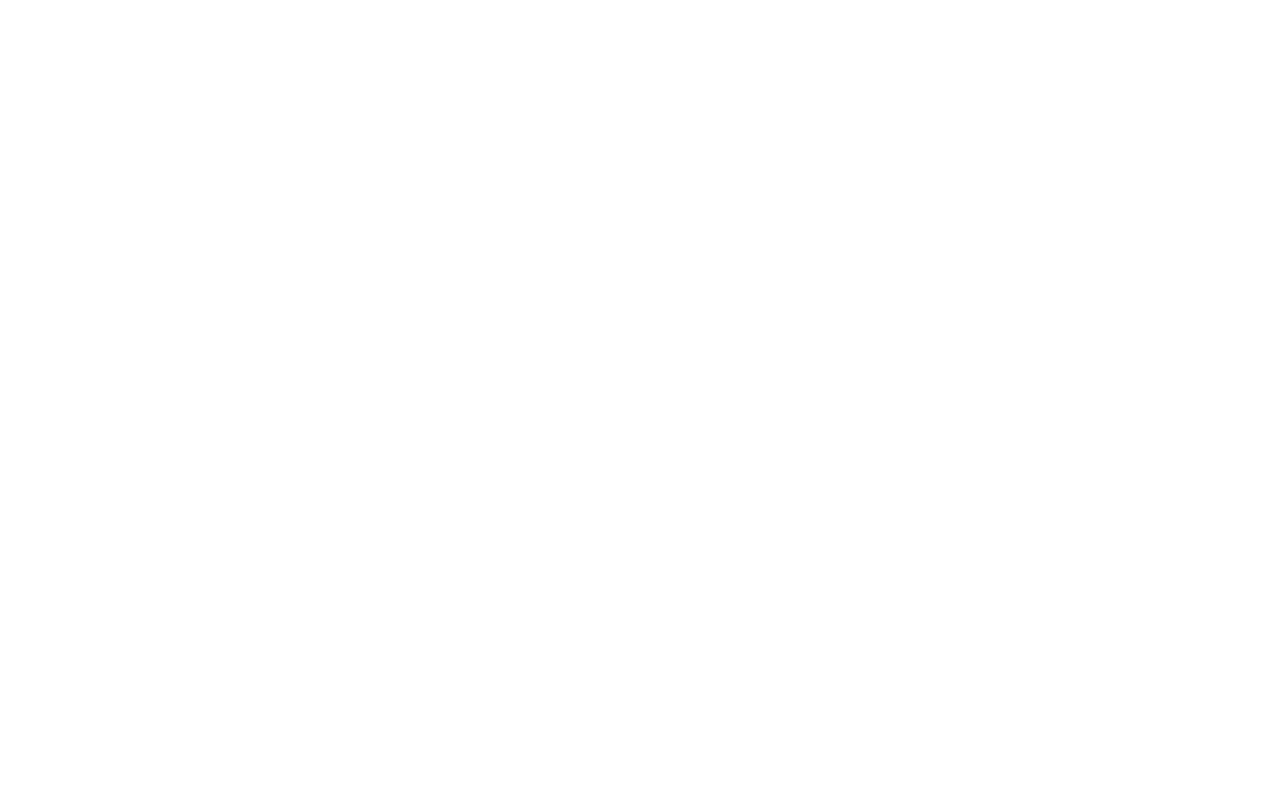
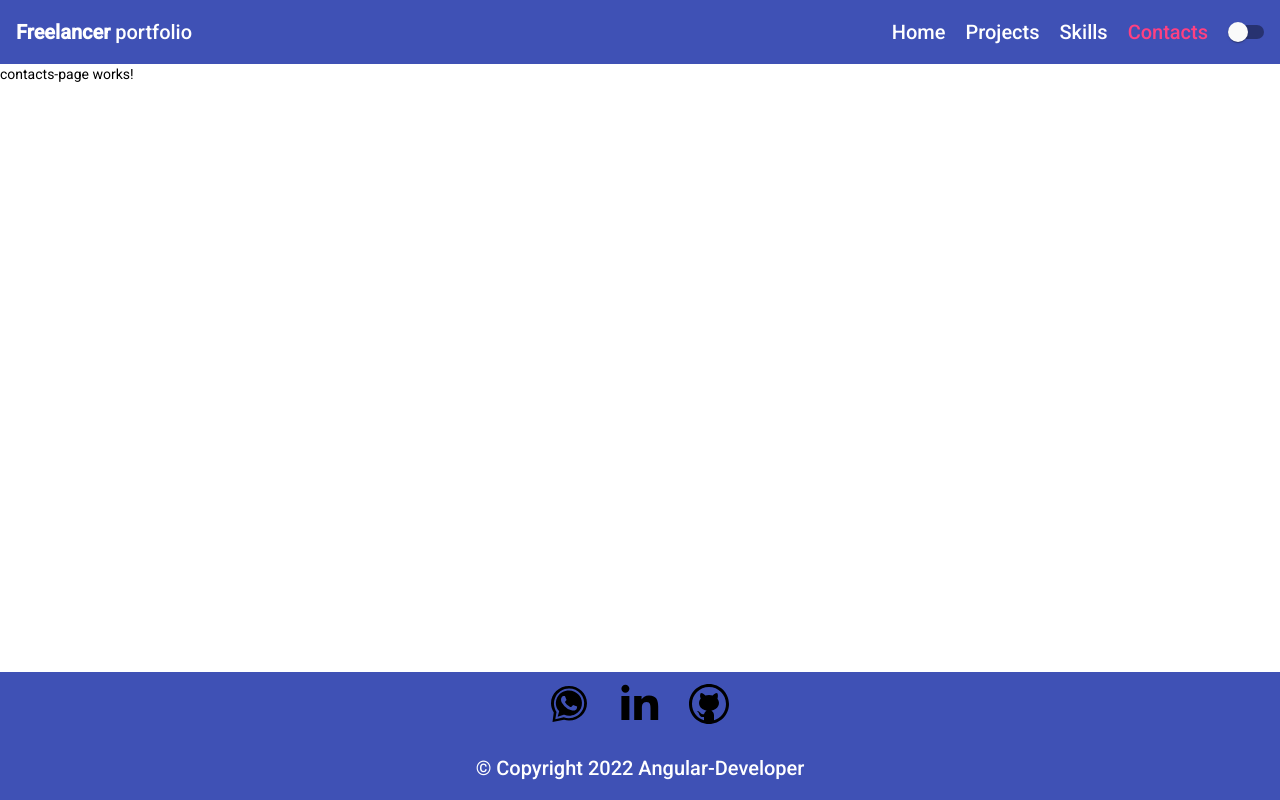
Before and after one commit to IgorShevchuk111/is-portfolio, an Angular app: page /contacts in a window 1280 px wide. Before the commit this address led to /. Built offline with nearby package versions, Linux system fonts and the light colour scheme.

Commit message:
added router-for-menu-and-routerLinkActive

```diff
--- a/src/app/app.component.html
+++ b/src/app/app.component.html
@@ -1 +1,3 @@
+<app-toolbar></app-toolbar>
 <router-outlet></router-outlet>
+<app-footer></app-footer>
--- a/src/app/components/toolbar/toolbar.component.html
+++ b/src/app/components/toolbar/toolbar.component.html
@@ -1,10 +1,10 @@
 <mat-toolbar color="primary">
     <span><strong>Freelancer</strong> portfolio</span>
     <div>
-        <span>Projects</span>
-        <span>Skills</span>
-        <span>Contacts</span>
-        <span>Home</span>
+        <span routerLink="" routerLinkActive="active" [routerLinkActiveOptions]="{exact: true}">Home</span>
+        <span routerLink="projects" routerLinkActive="active">Projects</span>
+        <span routerLink="skills" routerLinkActive="active">Skills</span>
+        <span routerLink="contacts" routerLinkActive="active">Contacts</span>
     </div>
     <mat-slide-toggle color="accent"></mat-slide-toggle>
     <div>
@@ -12,10 +12,11 @@
             <mat-icon>more_vert</mat-icon>
         </button>
         <mat-menu #menu>
-            <button mat-menu-item>Home</button>
-            <button mat-menu-item>Projects</button>
-            <button mat-menu-item>Skills</button>
-            <button mat-menu-item>Contacts</button>
+            <button routerLink="" routerLinkActive="active" [routerLinkActiveOptions]="{exact: true}"
+                mat-menu-item>Home</button>
+            <button routerLink="/projects" routerLinkActive="active" mat-menu-item>Projects</button>
+            <button routerLink="skills" routerLinkActive="active" mat-menu-item>Skills</button>
+            <button routerLink="contacts" routerLinkActive="active" mat-menu-item>Contacts</button>
         </mat-menu>
     </div>
 </mat-toolbar>
--- a/src/app/home-page/home-page.component.html
+++ b/src/app/home-page/home-page.component.html
@@ -1,2 +1 @@
-<app-toolbar></app-toolbar>
-<app-footer></app-footer>
+home
--- a/src/styles.scss
+++ b/src/styles.scss
@@ -9,12 +9,12 @@
     flex: 1;
 }
 
-body {
-    margin: 0;
-    font-family: Roboto, "Helvetica Neue", sans-serif;
-}
-
 html,
 body {
     height: 100%;
+    margin: 0;
 }
+
+.active {
+    color: #ff4081;
+}
```
Also changed, not shown: src/app/app-routing.module.ts (+7 -1 lines).
